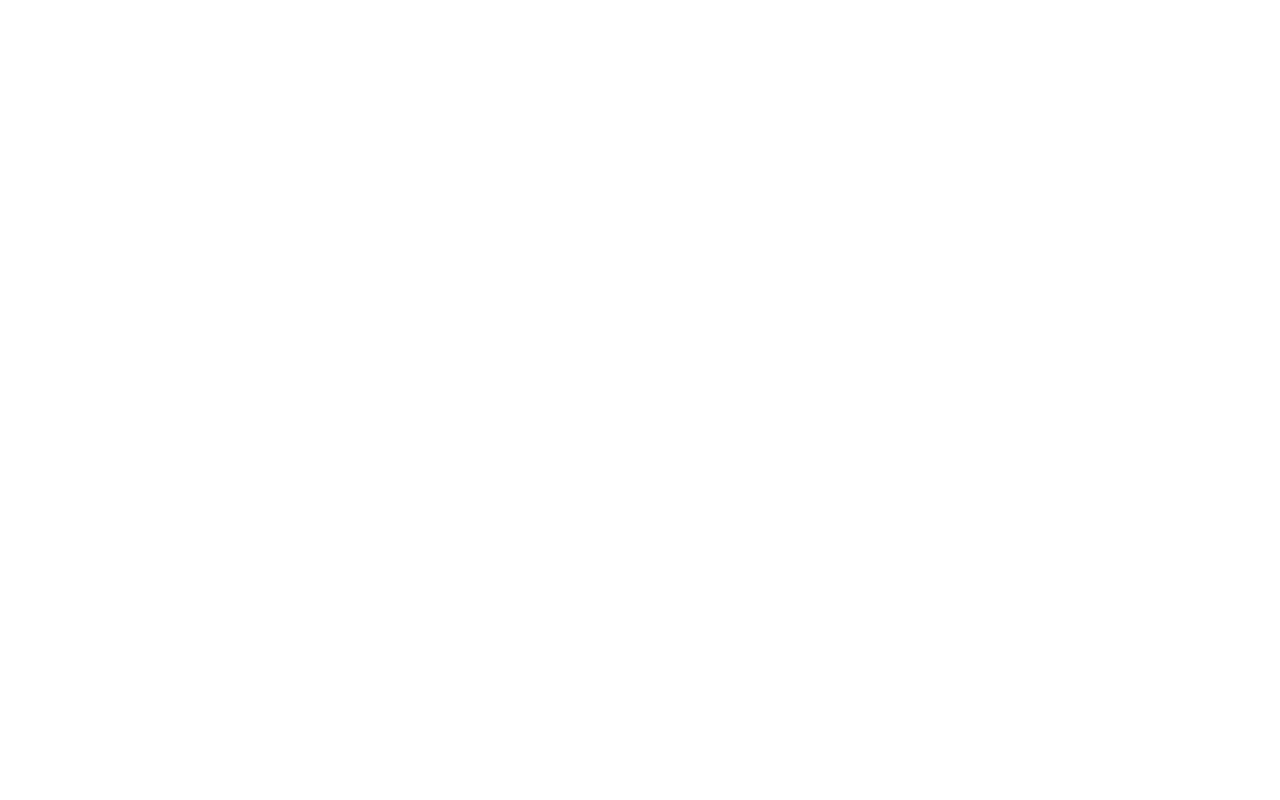
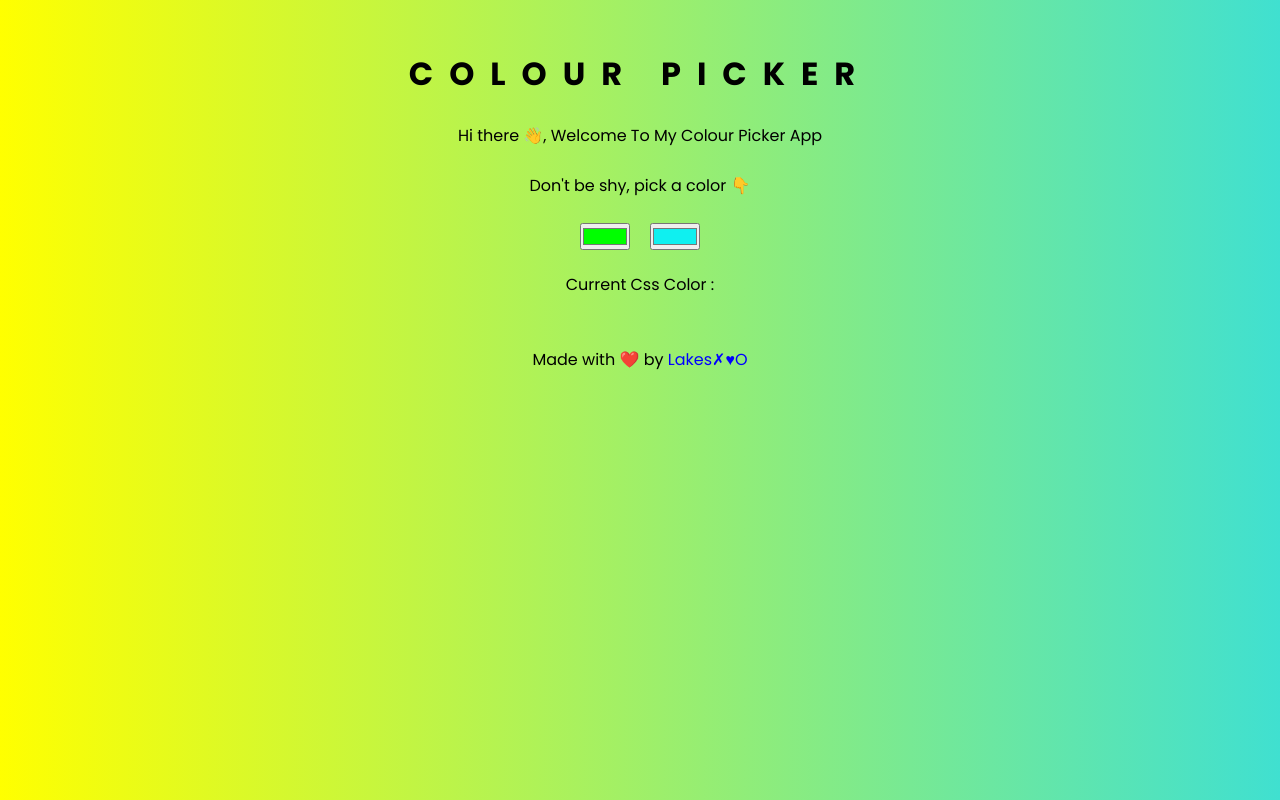
Before and after one commit to Lakesxo/Colour-picker, a plain HTML site: page index.html in a window 1280 px wide. Drawn offline with Linux system fonts and the light colour scheme.

Commit message:
updated files

```diff
--- a/assests/css/index.css
+++ b/assests/css/index.css
@@ -0,0 +1,53 @@
+@import url('https://fonts.googleapis.com/css2?family=Poppins:ital,wght@0,300;0,400;0,500;0,600;0,700;1,300;1,400;1,500;1,600;1,700&display=swap');* {
+    margin: 0;
+    padding: 0;
+    font-family: 'Poppins', sans-serif;
+}
+h1 {
+    letter-spacing: 0.5em;
+    margin-bottom: 25px;
+    text-align: center;
+}
+body {
+    background: linear-gradient(to right, yellow, turquoise);
+}
+.container {
+    display: flex;
+    height: 80vh;
+    flex-direction: column;
+    align-items: center;
+    padding-top: 50px;
+    text-align: center;
+    padding-left: 10px;
+    padding-right: 10px;
+}
+.input {
+    flex-direction: row;
+    margin-bottom: 20px;
+    margin-top: 25px;
+}
+p.pick {
+    margin-top: 25px;
+}
+#first {
+    margin-right: 15px;
+    cursor: pointer;
+}
+#second {
+    cursor: pointer;
+}
+.result {
+    flex-direction: row;
+    margin-bottom: 50px;
+}
+a {
+    text-decoration: none;
+    color: blue;
+}
+
+/* Media Queries */
+@media (max-width: 480px){
+    h1 {
+        letter-spacing: 0.1em;
+    }
+}
--- a/index.html
+++ b/index.html
@@ -4,8 +4,23 @@
     <meta charset="UTF-8">
     <meta name="viewport" content="width=device-width, initial-scale=1.0">
     <title>Colour Picker</title>
+    <link rel="stylesheet" href="./assests/css/index.css" type="text/css">
+    <link rel="shortcut icon" href="./assests/img/Group 41.png" type="image/x-icon">
 </head>
 <body>
-
+    <div class="container">
+        <h1>COLOUR PICKER</h1>
+        <p class="text">Hi there 👋, Welcome To My Colour Picker App</p>
+        <p class="pick">Don't be shy, pick a color 👇</p>
+        <div class="input">
+            <input type="color" name="first" id="first" value="#00ff00">
+            <input type="color" name="second" id="second" value="#0ff0f0">
+        </div>
+        <div class="result">
+            <p class="background">Current Css Color :</p>
+            <p class="color-value"></p>
+        </div>
+        <p class="lakes">Made with ❤️ by <a href="https://linktr.ee/lakes_xo" target="_blank">Lakes✗♥O</a></p>
+    </div>
 </body>
 </html>
```
Also changed, not shown: assests/img/Group 41.png (added).
